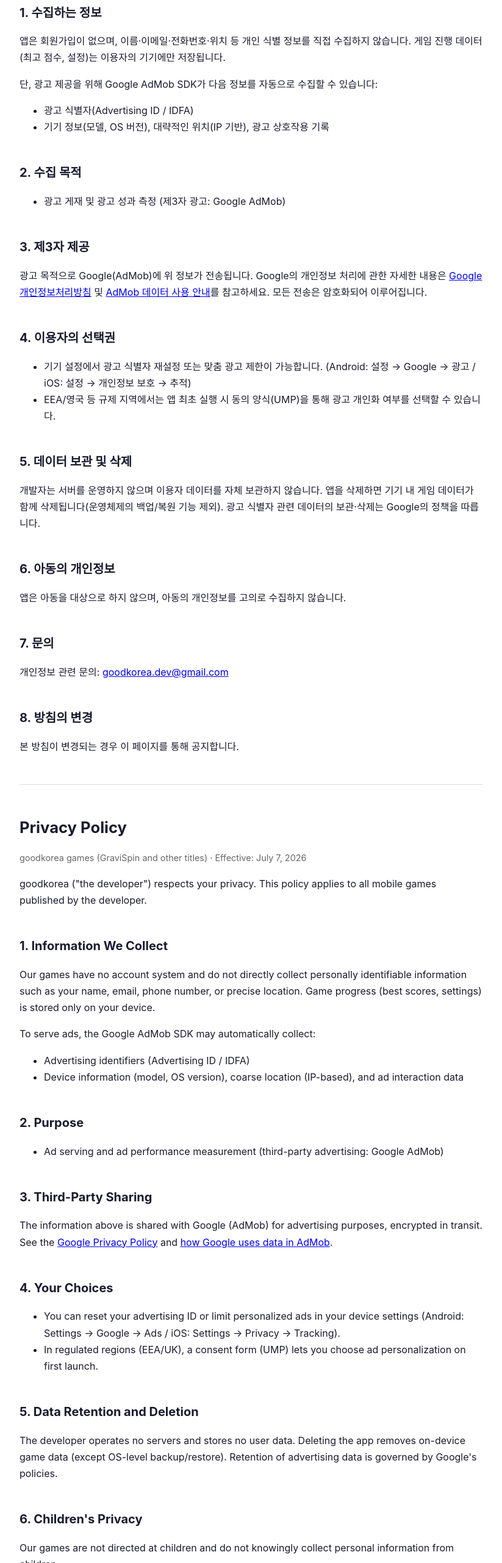
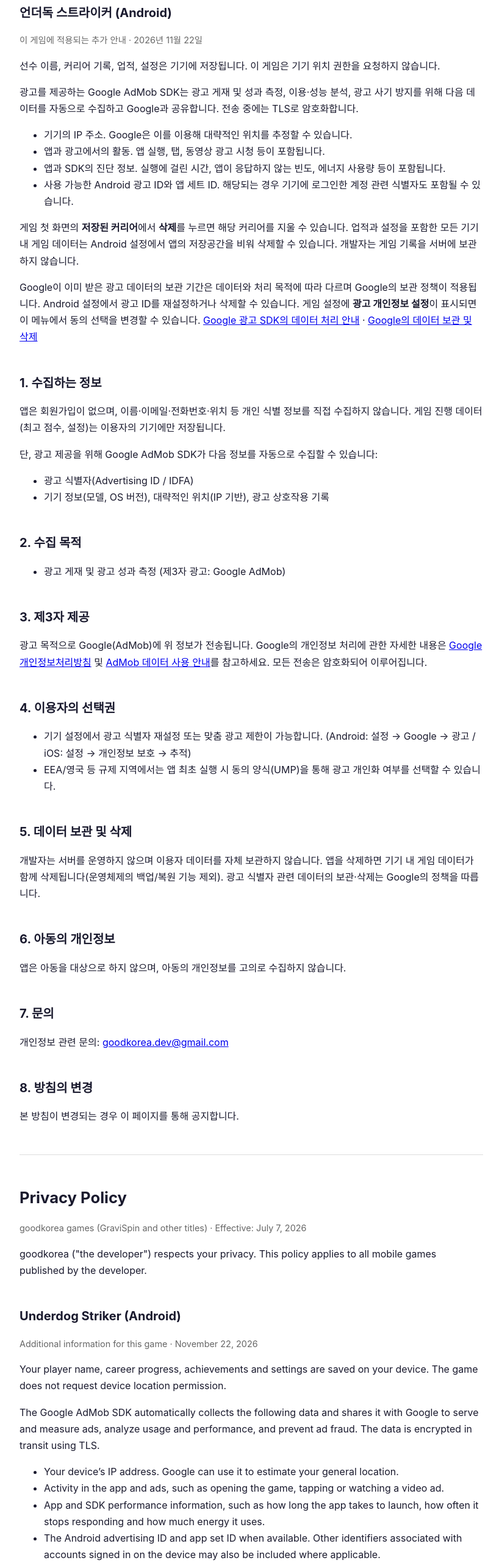
Before and after one commit to wngus606/goodkorea-privacy, a plain HTML site: page index.html in a window 1280 px wide. Shown: the part 237-2800 px from the top of the page at 61% size, without its empty margins (228-1051 px from the left). Drawn offline with Linux system fonts and the light colour scheme.

Commit message:
docs: 언더독 스트라이커 광고 데이터 처리방침 보완

```diff
--- a/index.html
+++ b/index.html
@@ -21,6 +21,28 @@
 
 <p>goodkorea(이하 "개발자")는 개발자가 배포하는 모바일 게임(이하 "앱")에서 이용자의 개인정보를
 소중히 여기며, 관련 법령을 준수합니다. 본 방침은 개발자가 배포하는 모든 게임 앱에 적용됩니다.</p>
+
+<section id="underdog-striker-ko" aria-labelledby="underdog-striker-ko-title">
+<h2 id="underdog-striker-ko-title">언더독 스트라이커 (Android)</h2>
+<p class="meta">이 게임에 적용되는 추가 안내 · 2026년 11월 22일</p>
+<p>선수 이름, 커리어 기록, 업적, 설정은 기기에 저장됩니다. 이 게임은 기기 위치 권한을 요청하지 않습니다.</p>
+<p>광고를 제공하는 Google AdMob SDK는 광고 게재 및 성과 측정, 이용·성능 분석, 광고 사기 방지를 위해
+다음 데이터를 자동으로 수집하고 Google과 공유합니다. 전송 중에는 TLS로 암호화합니다.</p>
+<ul>
+  <li>기기의 IP 주소. Google은 이를 이용해 대략적인 위치를 추정할 수 있습니다.</li>
+  <li>앱과 광고에서의 활동. 앱 실행, 탭, 동영상 광고 시청 등이 포함됩니다.</li>
+  <li>앱과 SDK의 진단 정보. 실행에 걸린 시간, 앱이 응답하지 않는 빈도, 에너지 사용량 등이 포함됩니다.</li>
+  <li>사용 가능한 Android 광고 ID와 앱 세트 ID. 해당되는 경우 기기에 로그인한 계정 관련 식별자도 포함될 수 있습니다.</li>
+</ul>
+<p>게임 첫 화면의 <strong>저장된 커리어</strong>에서 <strong>삭제</strong>를 누르면 해당 커리어를 지울 수 있습니다.
+업적과 설정을 포함한 모든 기기 내 게임 데이터는 Android 설정에서 앱의 저장공간을 비워 삭제할 수 있습니다.
+개발자는 게임 기록을 서버에 보관하지 않습니다.</p>
+<p>Google이 이미 받은 광고 데이터의 보관 기간은 데이터와 처리 목적에 따라 다르며 Google의 보관 정책이 적용됩니다.
+Android 설정에서 광고 ID를 재설정하거나 삭제할 수 있습니다. 게임 설정에 <strong>광고 개인정보 설정</strong>이
+표시되면 이 메뉴에서 동의 선택을 변경할 수 있습니다.
+<a href="https://developers.google.com/admob/android/next-gen/privacy/play-data-disclosure?hl=ko">Google 광고 SDK의 데이터 처리 안내</a> ·
+<a href="https://policies.google.com/technologies/retention?hl=ko">Google의 데이터 보관 및 삭제</a></p>
+</section>
 
 <h2>1. 수집하는 정보</h2>
 <p>앱은 회원가입이 없으며, 이름·이메일·전화번호·위치 등 개인 식별 정보를 직접 수집하지 않습니다.
@@ -71,6 +93,28 @@ Google의 정책을 따릅니다.</p>
 <p>goodkorea ("the developer") respects your privacy. This policy applies to all mobile games
 published by the developer.</p>
 
+<section id="underdog-striker-en" lang="en" aria-labelledby="underdog-striker-en-title">
+<h2 id="underdog-striker-en-title">Underdog Striker (Android)</h2>
+<p class="meta">Additional information for this game · November 22, 2026</p>
+<p>Your player name, career progress, achievements and settings are saved on your device. The game does not request device location permission.</p>
+<p>The Google AdMob SDK automatically collects the following data and shares it with Google to serve and measure ads,
+analyze usage and performance, and prevent ad fraud. The data is encrypted in transit using TLS.</p>
+<ul>
+  <li>Your device’s IP address. Google can use it to estimate your general location.</li>
+  <li>Activity in the app and ads, such as opening the game, tapping or watching a video ad.</li>
+  <li>App and SDK performance information, such as how long the app takes to launch, how often it stops responding and how much energy it uses.</li>
+  <li>The Android advertising ID and app set ID when available. Other identifiers associated with accounts signed in on the device may also be included where applicable.</li>
+</ul>
+<p>To erase one career, select <strong>삭제</strong> (Delete) beside that career on the game’s opening screen.
+To remove all local game data, including achievements and settings, clear the app’s storage in Android settings.
+The developer does not keep a server copy of your game progress.</p>
+<p>Google’s retention policy governs advertising data it has already received. Retention periods vary by data type and purpose.
+You can reset or delete the advertising ID in Android settings. When <strong>광고 개인정보 설정</strong> (Ad privacy settings)
+appears in the game settings, you can use it to change your consent choices.
+<a href="https://developers.google.com/admob/android/next-gen/privacy/play-data-disclosure?hl=en">Google’s mobile ads SDK data disclosures</a> ·
+<a href="https://policies.google.com/technologies/retention?hl=en">How Google retains and deletes data</a></p>
+</section>
+
 <h2>1. Information We Collect</h2>
 <p>Our games have no account system and do not directly collect personally identifiable
 information such as your name, email, phone number, or precise location. Game progress
```
